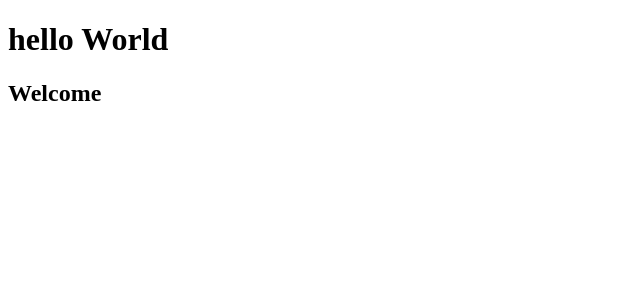
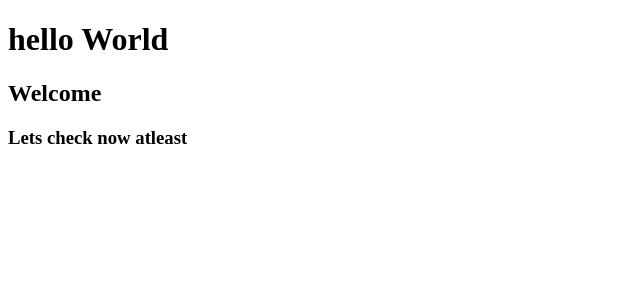
Before and after one commit to revanth-ms/facebook-dropDown, a React (Create React App) app: page / in a window 1280 px wide. Shown: the top 300 px of the page, without its empty margins (0-640 px from the left). Built offline with nearby package versions, Linux system fonts and the light colour scheme.

Commit message:
lets try once more

```diff
--- a/src/App.js
+++ b/src/App.js
@@ -5,6 +5,7 @@ function App() {
     <div>
       <h1> hello World</h1>
       <h2>Welcome</h2>
+      <h3>Lets check now atleast</h3>
     </div>
   );
 }
```
